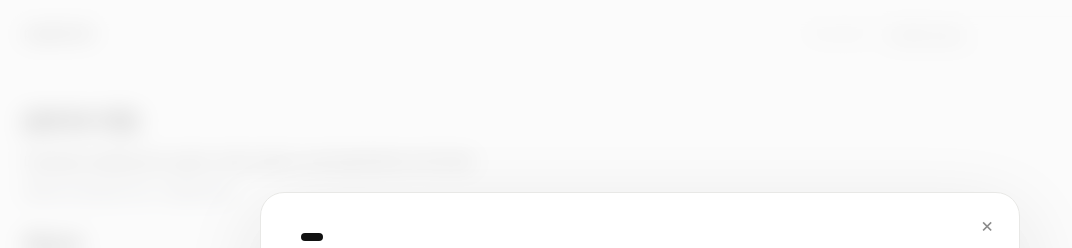
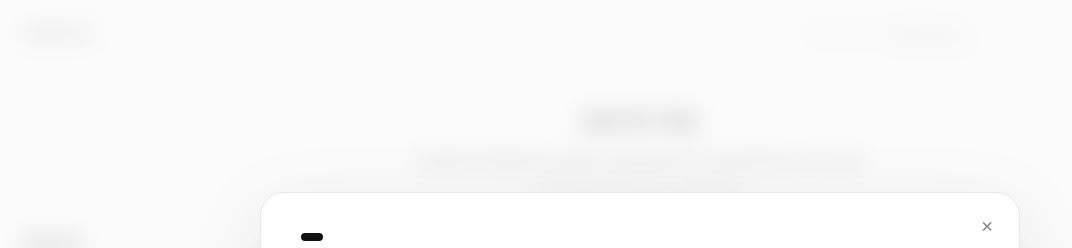
Before and after one commit to parse-nip/popped-dev, a Next.js app: page / in a window 1280 px wide. Shown: the top 248 px of the page, without its empty margins (0-1072 px from the left). Built offline with nearby package versions, Linux system fonts and the light colour scheme.

Commit message:
Design: Centered the element.; Centered the element.; Centered the element.; Applied a subtle presentation tweak. (by Gus)

```diff
--- a/src/app/design-overrides.css
+++ b/src/app/design-overrides.css
@@ -2,3 +2,19 @@
  * Community design overrides — appended at publish time.
  * Do not edit locked facts; CSS-only presentation changes scoped to data-design-id.
  */
+
+/* popped.design:start id=patch_hero.title_mqiyynvx */
+[data-design-id="hero.title"] { text-align: center; }
+/* popped.design:end id=patch_hero.title_mqiyynvx */
+
+/* popped.design:start id=patch_hero.tagline_mqiyz3ny */
+[data-design-id="hero.tagline"] { text-align: center; }
+/* popped.design:end id=patch_hero.tagline_mqiyz3ny */
+
+/* popped.design:start id=patch_hero.links_mqiyzf3i */
+[data-design-id="hero.links"] { text-align: center; }
+/* popped.design:end id=patch_hero.links_mqiyzf3i */
+
+/* popped.design:start id=patch_hero.link.0_mqiz17mw */
+[data-design-id="hero.link.0"] { transition: color 0.2s ease; }
+/* popped.design:end id=patch_hero.link.0_mqiz17mw */
```
